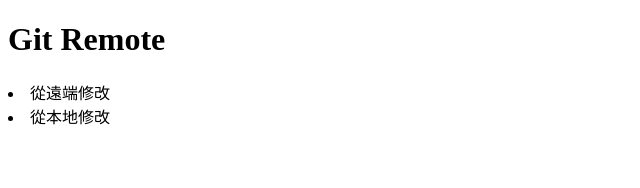
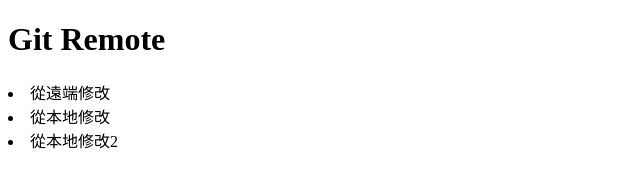
Before and after one commit to subcer/git_remote, a plain HTML site: page index.html in a window 1280 px wide. Shown: the whole page, without its empty margins (0-640 px from the left). Drawn offline with Linux system fonts and the light colour scheme.

Commit message:
從本地修改2

```diff
--- a/index.html
+++ b/index.html
@@ -11,6 +11,7 @@
     <u1>
         <li>從遠端修改</li>
         <li>從本地修改</li>
+        <li>從本地修改2</li>
     </ul>
 </body>
 </html>
```
